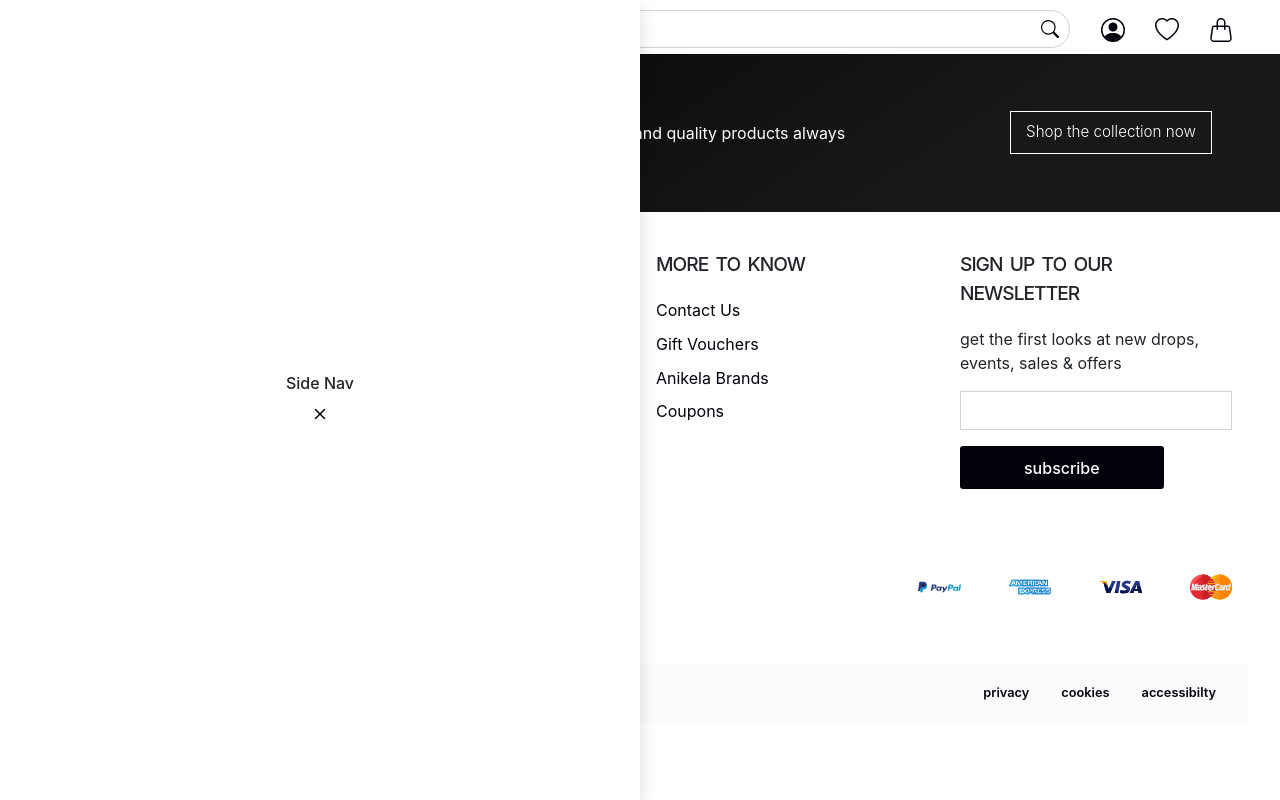
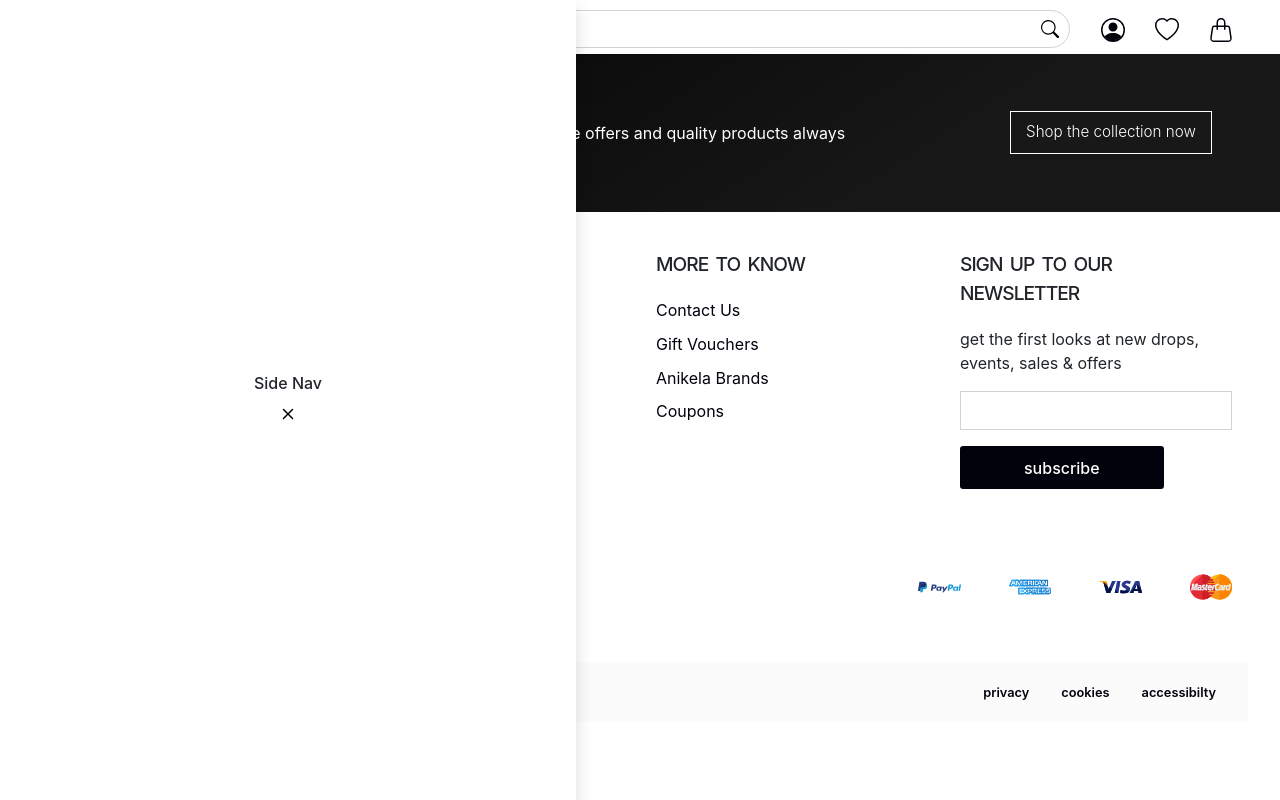
Before and after one commit to Coast-Information-Technology/anikela-ecommerce-customers-frontend, a React (Create React App) app: page / in a window 1280 px wide. Built offline with nearby package versions, Linux system fonts and the light colour scheme.

Commit message:
reduced sidenav width

```diff
--- a/src/scss/components/_side-nav.scss
+++ b/src/scss/components/_side-nav.scss
@@ -7,7 +7,7 @@
   position: absolute;
   top: 0;
   left: 0;
-  width: 50%;
+  width: 45%;
   height: 100vh;
   display: flex;
   flex-direction: column;
```
